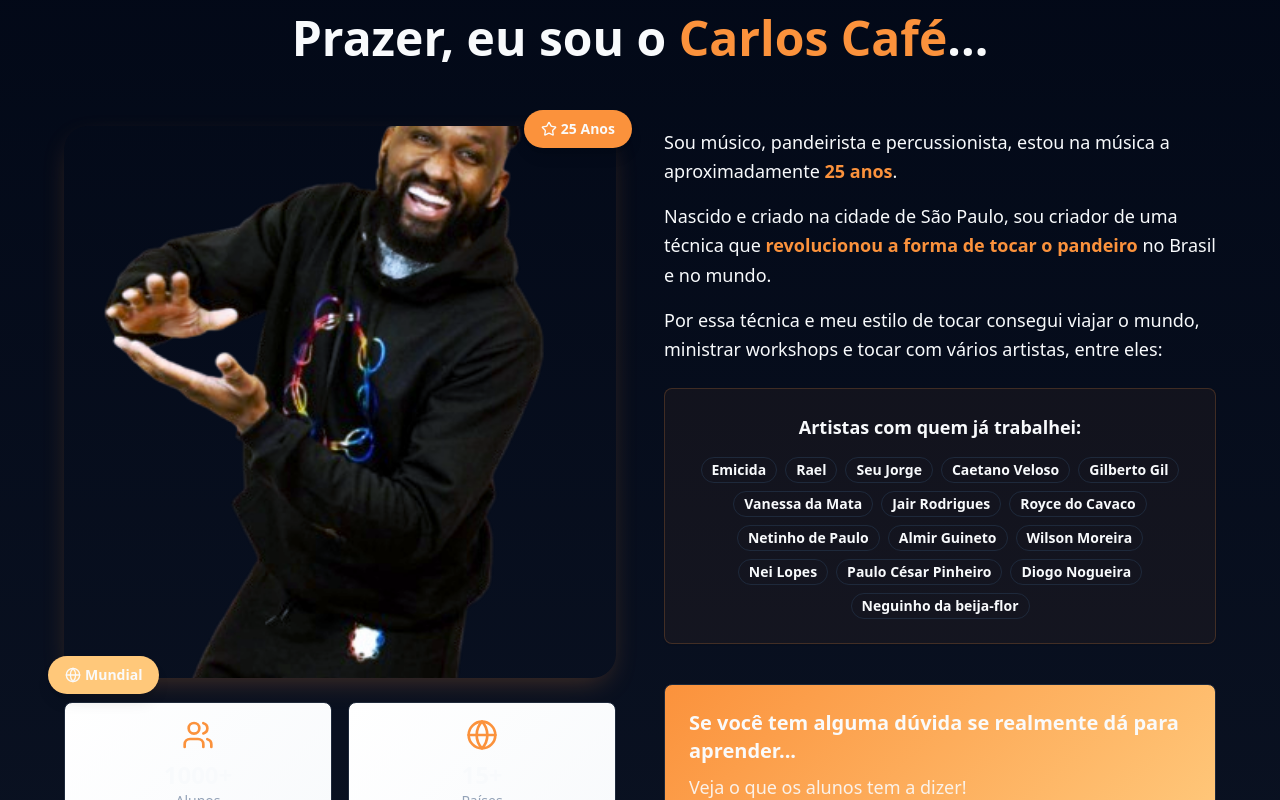
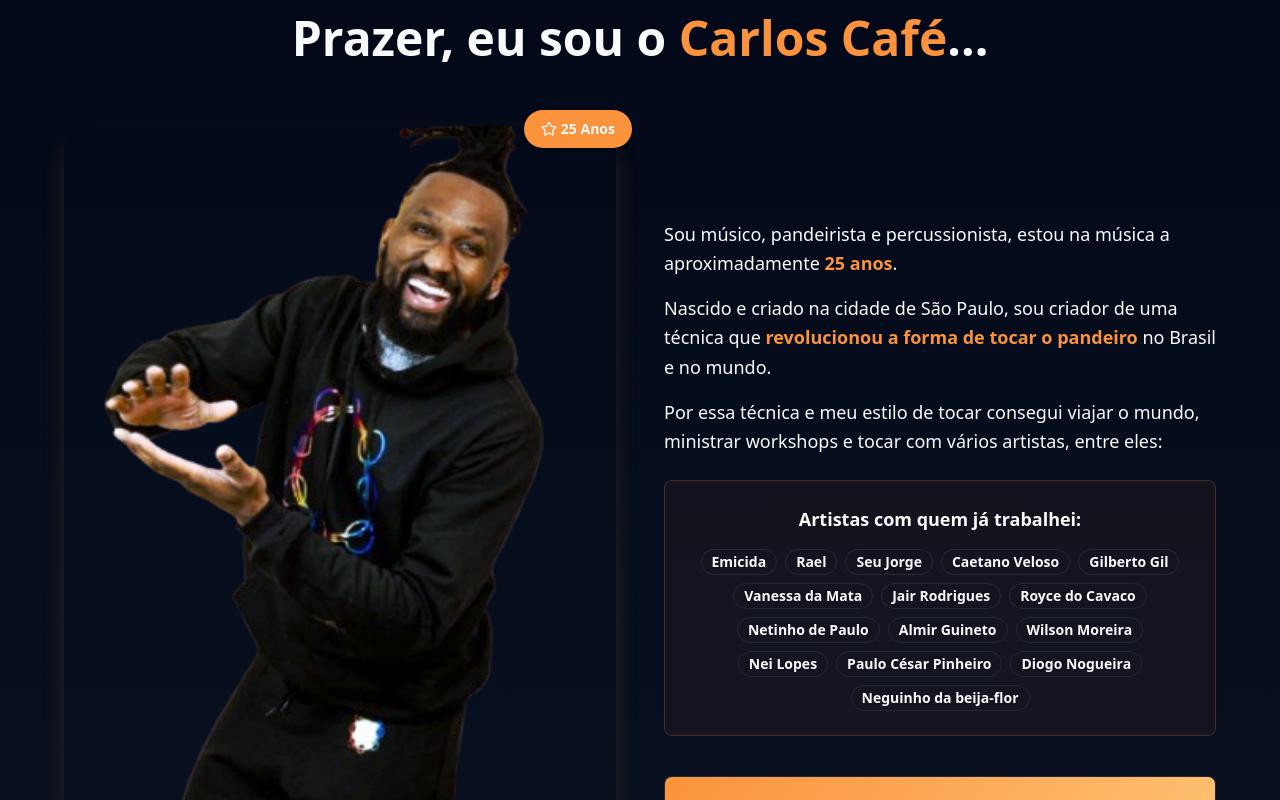
Before and after one commit to edilson-morais/pandeirando-com-carlos-cafe, a React (Vite) app: page / in a window 1280 px wide. Shown: the part 2800-3600 px from the top of the page. Built offline with nearby package versions, Linux system fonts and the light colour scheme.

Commit message:
Adjust image to fit available space

```diff
--- a/src/components/AboutInstructor.tsx
+++ b/src/components/AboutInstructor.tsx
@@ -25,11 +25,11 @@ export const AboutInstructor = () => {
             {/* Left - Photo and Stats */}
             <div className="space-y-6">
               <div className="relative">
-                <div className="aspect-square rounded-3xl overflow-hidden shadow-elegant">
+                <div className="aspect-[3/4] rounded-3xl overflow-hidden shadow-elegant">
                   <img
                     src="/lovable-uploads/af580b9b-079a-4ff1-a29f-4bf86f845367.png"
                     alt="Carlos Café"
-                    className="w-full h-full object-cover"
+                    className="w-full h-full object-cover object-center"
                   />
                 </div>
 
```
